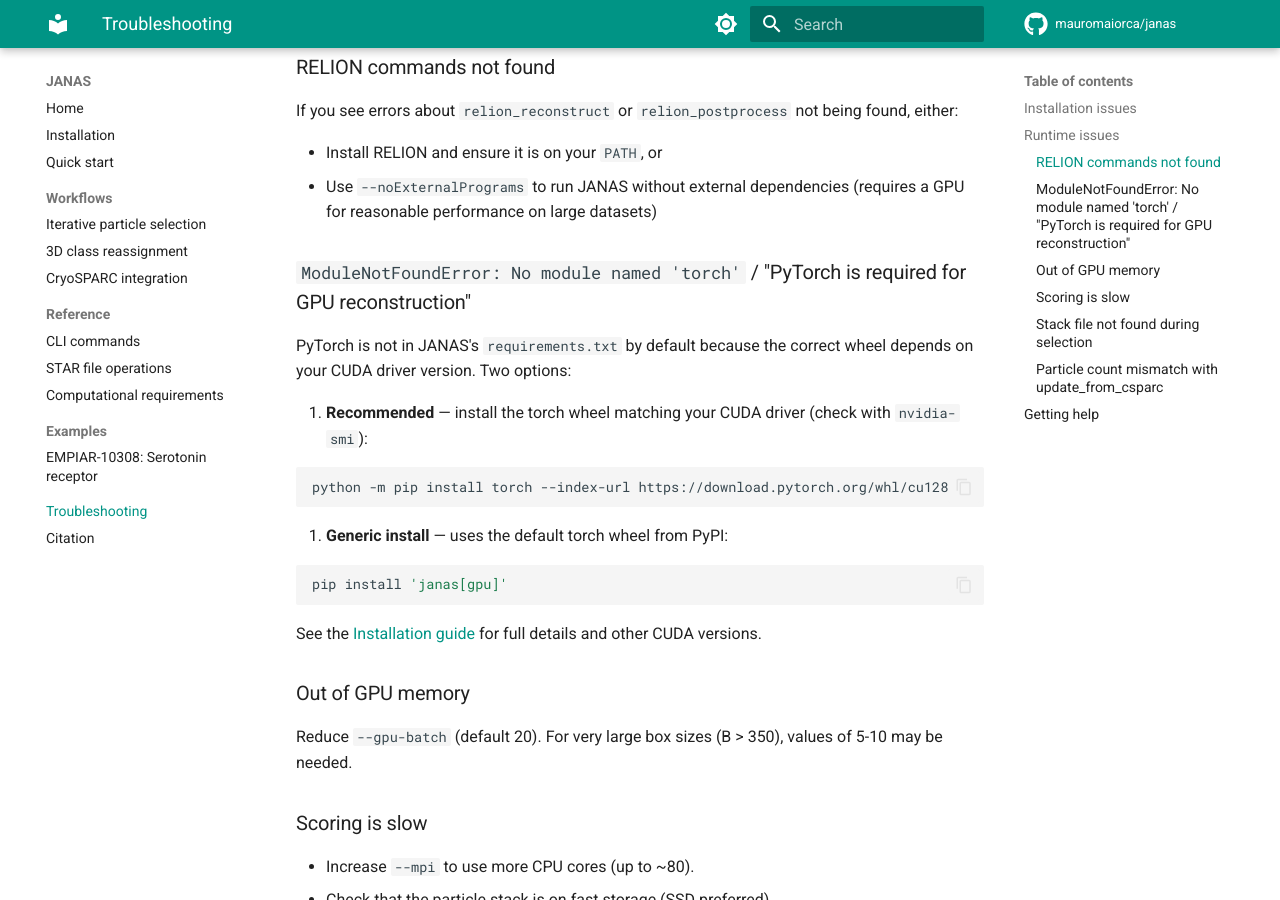
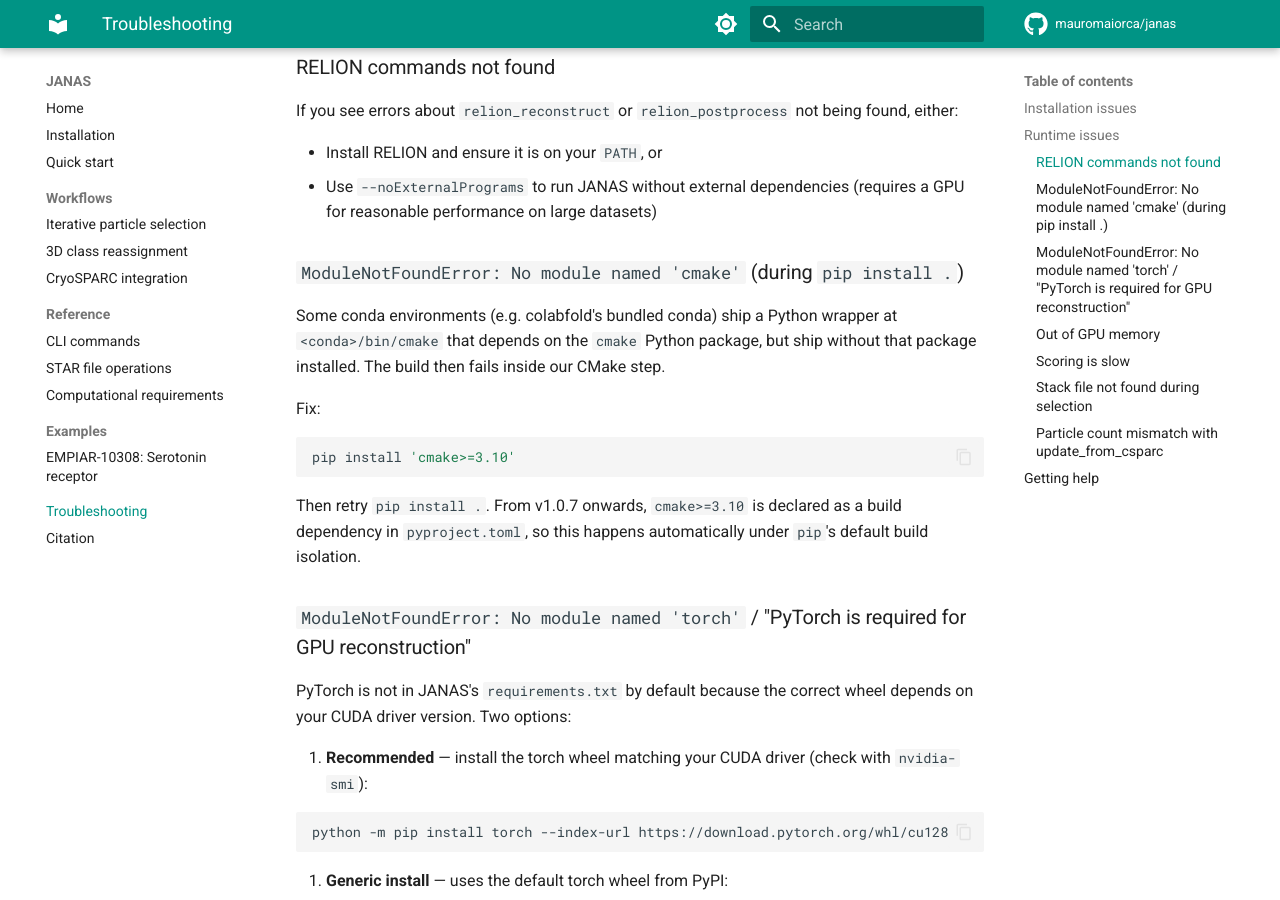
Before and after one commit to mauromaiorca/janas, an MkDocs documentation site: the page built from docs/troubleshooting.md, in a window 1280 px wide and 900 px high, scrolled down 732 px. Built offline with MkDocs 1.6.1 and Material for MkDocs 9.7.7, drawn with Linux system fonts in a browser that asks for light colours; comment, search, counter and statistics services are not loaded.

Commit message:
v1.0.7: declare cmake>=3.10 as a build dependency
Some conda environments (e.g. colabfold's bundled conda) ship a Python
wrapper at <env>/bin/cmake that imports the cmake Python package without
shipping it, causing pip install . to fail with ModuleNotFoundError:
No module named 'cmake' during our CMake-based C++ apps build.

Add cmake>=3.10 to [build-system].requires in pyproject.toml so pip's
default build isolation provisions a working CMake before our build
runs. Add a troubleshooting entry for users who hit the error on older
installs or with --no-build-isolation.

````diff
--- a/docs/troubleshooting.md
+++ b/docs/troubleshooting.md
@@ -22,6 +22,18 @@ If you see errors about `relion_reconstruct` or `relion_postprocess` not being f
 
 - Install RELION and ensure it is on your `PATH`, or
 - Use `--noExternalPrograms` to run JANAS without external dependencies (requires a GPU for reasonable performance on large datasets)
+
+### `ModuleNotFoundError: No module named 'cmake'` (during `pip install .`)
+
+Some conda environments (e.g. colabfold's bundled conda) ship a Python wrapper at `<conda>/bin/cmake` that depends on the `cmake` Python package, but ship without that package installed. The build then fails inside our CMake step.
+
+Fix:
+
+```bash
+pip install 'cmake>=3.10'
+```
+
+Then retry `pip install .`. From v1.0.7 onwards, `cmake>=3.10` is declared as a build dependency in `pyproject.toml`, so this happens automatically under `pip`'s default build isolation.
 
 ### `ModuleNotFoundError: No module named 'torch'` / "PyTorch is required for GPU reconstruction"
 
--- a/pyproject.toml
+++ b/pyproject.toml
@@ -1,5 +1,5 @@
 [build-system]
-requires = ["setuptools>=64", "wheel"]
+requires = ["setuptools>=64", "wheel", "cmake>=3.10"]
 build-backend = "setuptools.build_meta"
 
 [tool.cibuildwheel]
--- a/setup.py
+++ b/setup.py
@@ -92,7 +92,7 @@ janas_core = Extension(
 
 setup(
     name='janas',
-    version='1.0.6',
+    version='1.0.7',
     description='Pipeline for per-particle selection and 3D class reassignment in single-particle cryo-EM.',
     author='Mauro Maiorca',
     author_email='mauro.maiorca@cssb-hamburg.de',
````
Also changed, not shown: CHANGELOG.md (+4 -0 lines), 1 other file.
